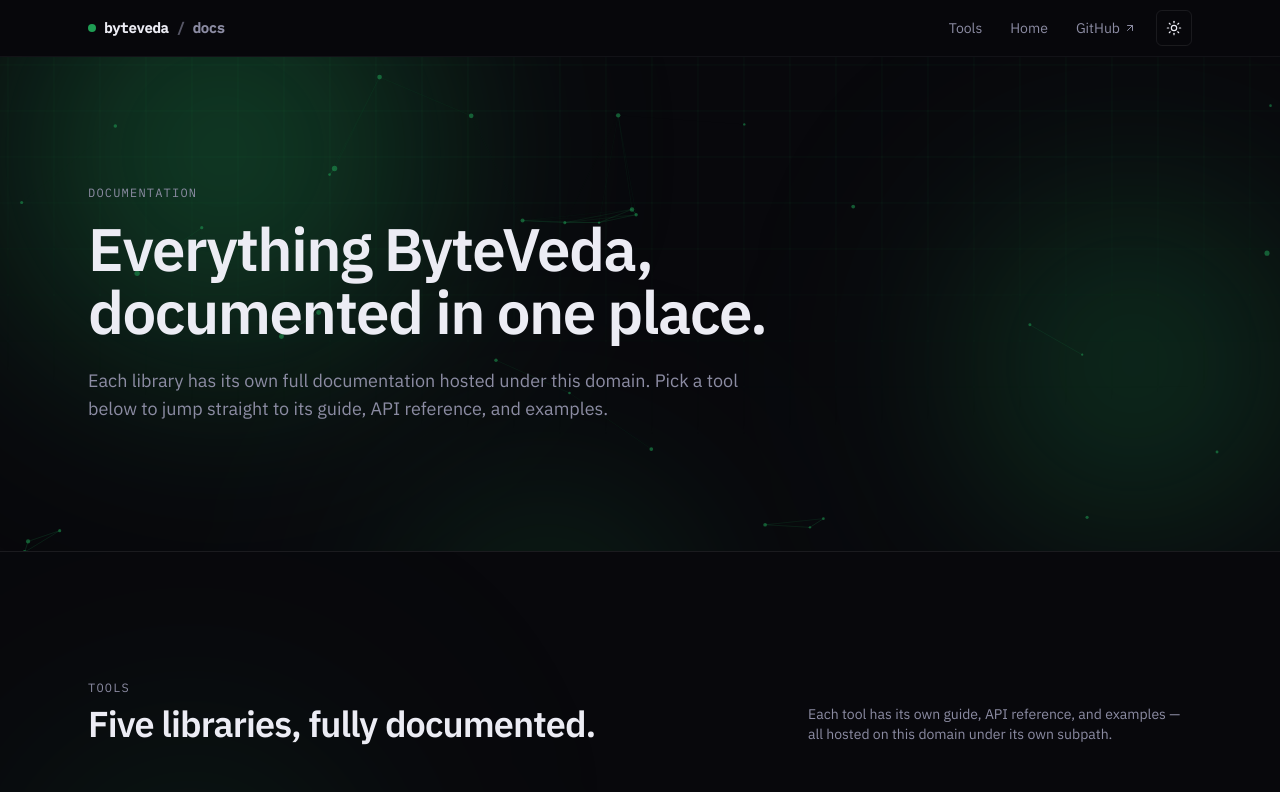
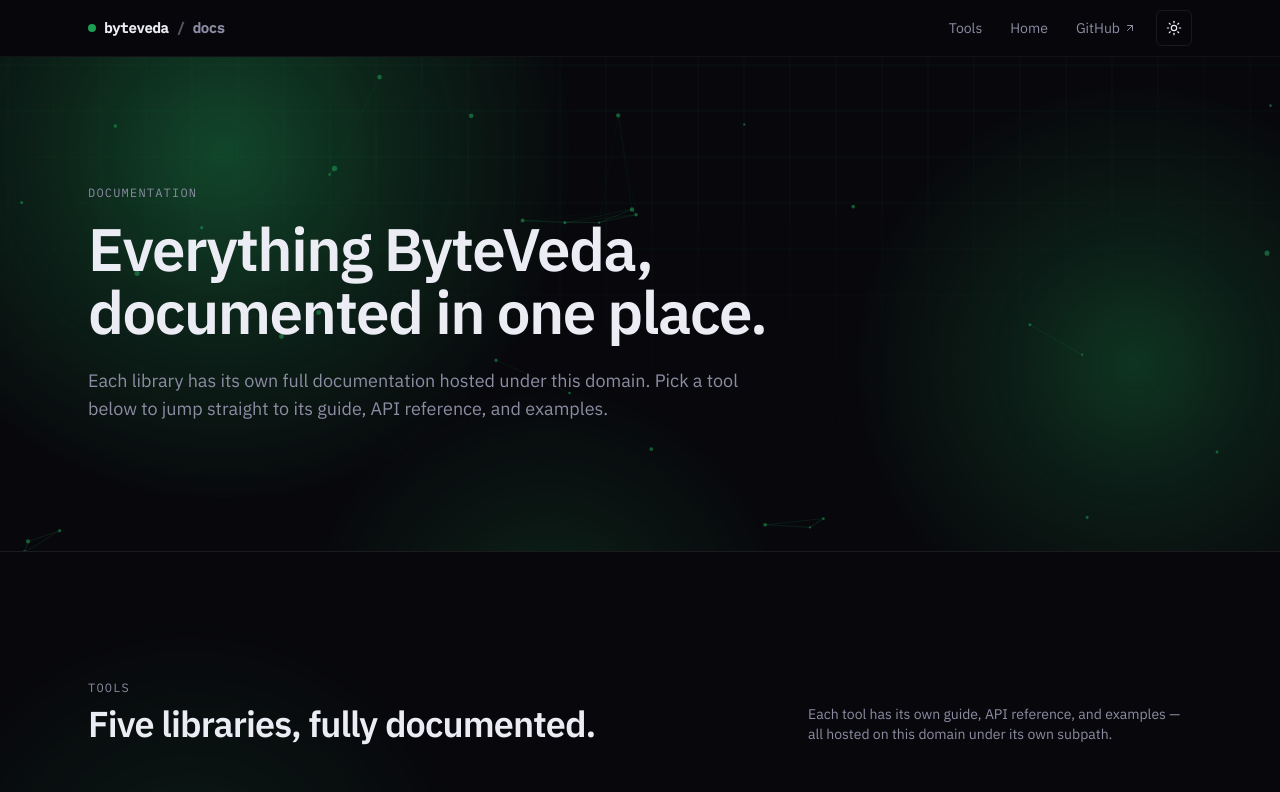
Before and after one commit to ByteVeda/ByteVeda.github.io, a Next.js app: page / in a window 1280 px wide. Shown: the top 792 px of the page. Built offline with nearby package versions, Linux system fonts and the light colour scheme.

Commit message:
Fix hero rendering jank (#19)

```diff
--- a/src/app/globals.css
+++ b/src/app/globals.css
@@ -79,14 +79,19 @@
   position: absolute;
   display: block;
   border-radius: 50%;
-  filter: blur(82px);
   mix-blend-mode: multiply;
-  background: radial-gradient(circle at 50% 50%, var(--accent), transparent 66%);
+  /* Softness lives in the gradient falloff itself — a `filter: blur()` here
+     forces the GPU to re-filter a ~52vw texture every animation frame. */
+  background: radial-gradient(
+    circle at 50% 50%,
+    var(--accent),
+    color-mix(in oklab, var(--accent) 45%, transparent) 34%,
+    transparent 72%
+  );
   will-change: transform;
 }
 .dark .aurora b {
   mix-blend-mode: screen;
-  filter: blur(72px);
 }
 .aurora .a1 {
   width: 52vw;
@@ -124,11 +129,19 @@
   inset: 0;
   z-index: 0;
   pointer-events: none;
+  overflow: hidden;
+  mask-image: radial-gradient(120% 100% at 50% 0%, #000 30%, transparent 78%);
+}
+/* Grid lives on an oversized child so drift can animate `transform` (composited)
+   instead of `background-position` (repaints every frame). */
+.blueprint::before {
+  content: "";
+  position: absolute;
+  inset: -46px;
   background-image:
     linear-gradient(var(--grid-line) 1px, transparent 1px),
     linear-gradient(90deg, var(--grid-line) 1px, transparent 1px);
   background-size: 46px 46px;
-  mask-image: radial-gradient(120% 100% at 50% 0%, #000 30%, transparent 78%);
 }
 .hero-net {
   position: absolute;
@@ -149,9 +162,13 @@
   position: absolute;
   display: block;
   border-radius: 50%;
-  filter: blur(90px);
   mix-blend-mode: multiply;
-  background: radial-gradient(circle at 50% 50%, var(--accent), transparent 64%);
+  background: radial-gradient(
+    circle at 50% 50%,
+    var(--accent),
+    color-mix(in oklab, var(--accent) 45%, transparent) 32%,
+    transparent 70%
+  );
   will-change: transform;
 }
 .dark .section-glow b {
@@ -196,7 +213,7 @@
   .aurora .a3 {
     animation: bloom-3 15s ease-in-out infinite alternate;
   }
-  .blueprint {
+  .blueprint::before {
     animation: grid-drift 36s linear infinite;
   }
 }
@@ -226,9 +243,7 @@
 }
 @keyframes grid-drift {
   to {
-    background-position:
-      46px 46px,
-      46px 46px;
+    transform: translate(46px, 46px);
   }
 }
 
--- a/src/components/hero-net.tsx
+++ b/src/components/hero-net.tsx
@@ -35,6 +35,8 @@
 
     let W = 0;
     let H = 0;
+    let heroLeft = 0;
+    let heroTopDoc = 0;
     let nodes: Node[] = [];
     let rgb: [number, number, number] = [31, 157, 84];
     let raf: number | null = null;
@@ -51,6 +53,8 @@
       const r = hero.getBoundingClientRect();
       W = Math.max(1, r.width);
       H = Math.max(1, r.height);
+      heroLeft = r.left;
+      heroTopDoc = r.top + window.scrollY;
       canvas.width = Math.round(W * dpr);
       canvas.height = Math.round(H * dpr);
       canvas.style.width = `${W}px`;
@@ -70,8 +74,31 @@
       }
     };
 
+    // Segments are grouped into a few alpha buckets so each frame issues one
+    // stroke() per bucket instead of one per link (~300 at full density).
+    const BUCKETS = 8;
+    const linkBuckets: number[][] = Array.from({ length: BUCKETS }, () => []);
+
+    const bucketFor = (t: number) => Math.min(BUCKETS - 1, Math.floor(t * BUCKETS));
+
+    const strokeBuckets = (maxAlpha: number) => {
+      for (let k = 0; k < BUCKETS; k++) {
+        const seg = linkBuckets[k];
+        if (seg.length === 0) continue;
+        ctx.strokeStyle = rgba(((k + 0.5) / BUCKETS) * maxAlpha);
+        ctx.beginPath();
+        for (let s = 0; s < seg.length; s += 4) {
+          ctx.moveTo(seg[s], seg[s + 1]);
+          ctx.lineTo(seg[s + 2], seg[s + 3]);
+        }
+        ctx.stroke();
+        seg.length = 0;
+      }
+    };
+
     const draw = () => {
       ctx.clearRect(0, 0, W, H);
+      ctx.lineWidth = 1;
 
       for (let i = 0; i < nodes.length; i++) {
         const a = nodes[i];
@@ -81,16 +108,11 @@
           const dy = a.y - b.y;
           const d2 = dx * dx + dy * dy;
           if (d2 < LINK * LINK) {
-            const d = Math.sqrt(d2);
-            ctx.strokeStyle = rgba((1 - d / LINK) * 0.22);
-            ctx.lineWidth = 1;
-            ctx.beginPath();
-            ctx.moveTo(a.x, a.y);
-            ctx.lineTo(b.x, b.y);
-            ctx.stroke();
+            linkBuckets[bucketFor(1 - Math.sqrt(d2) / LINK)].push(a.x, a.y, b.x, b.y);
           }
         }
       }
+      strokeBuckets(0.22);
 
       if (mouse.on) {
         for (const a of nodes) {
@@ -98,25 +120,22 @@
           const dy = a.y - mouse.y;
           const d2 = dx * dx + dy * dy;
           if (d2 < MOUSE_LINK * MOUSE_LINK) {
-            const d = Math.sqrt(d2);
-            ctx.strokeStyle = rgba((1 - d / MOUSE_LINK) * 0.5);
-            ctx.lineWidth = 1;
-            ctx.beginPath();
-            ctx.moveTo(a.x, a.y);
-            ctx.lineTo(mouse.x, mouse.y);
-            ctx.stroke();
-            a.vx += (dx > 0 ? -1 : 1) * 0.0009 * (1 - d / MOUSE_LINK);
-            a.vy += (dy > 0 ? -1 : 1) * 0.0009 * (1 - d / MOUSE_LINK);
+            const t = 1 - Math.sqrt(d2) / MOUSE_LINK;
+            linkBuckets[bucketFor(t)].push(a.x, a.y, mouse.x, mouse.y);
+            a.vx += (dx > 0 ? -1 : 1) * 0.0009 * t;
+            a.vy += (dy > 0 ? -1 : 1) * 0.0009 * t;
           }
         }
+        strokeBuckets(0.5);
       }
 
       ctx.fillStyle = rgba(0.55);
+      ctx.beginPath();
       for (const a of nodes) {
-        ctx.beginPath();
+        ctx.moveTo(a.x + a.r, a.y);
         ctx.arc(a.x, a.y, a.r, 0, Math.PI * 2);
-        ctx.fill();
       }
+      ctx.fill();
     };
 
     const step = () => {
@@ -155,10 +174,11 @@
         draw();
       }, 150);
     };
+    // Uses offsets cached in build() — hero sits at a fixed document position,
+    // so a getBoundingClientRect() here would force layout on every move.
     const onMove = (e: PointerEvent) => {
-      const r = hero.getBoundingClientRect();
-      mouse.x = e.clientX - r.left;
-      mouse.y = e.clientY - r.top;
+      mouse.x = e.clientX - heroLeft;
+      mouse.y = e.clientY - (heroTopDoc - window.scrollY);
       mouse.on = true;
     };
     const onLeave = () => {
```
